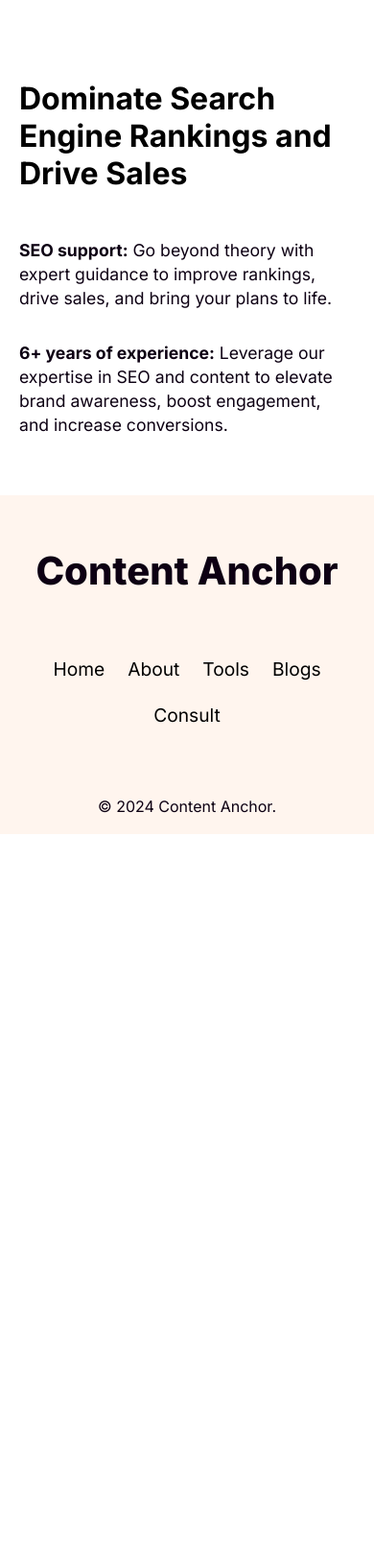
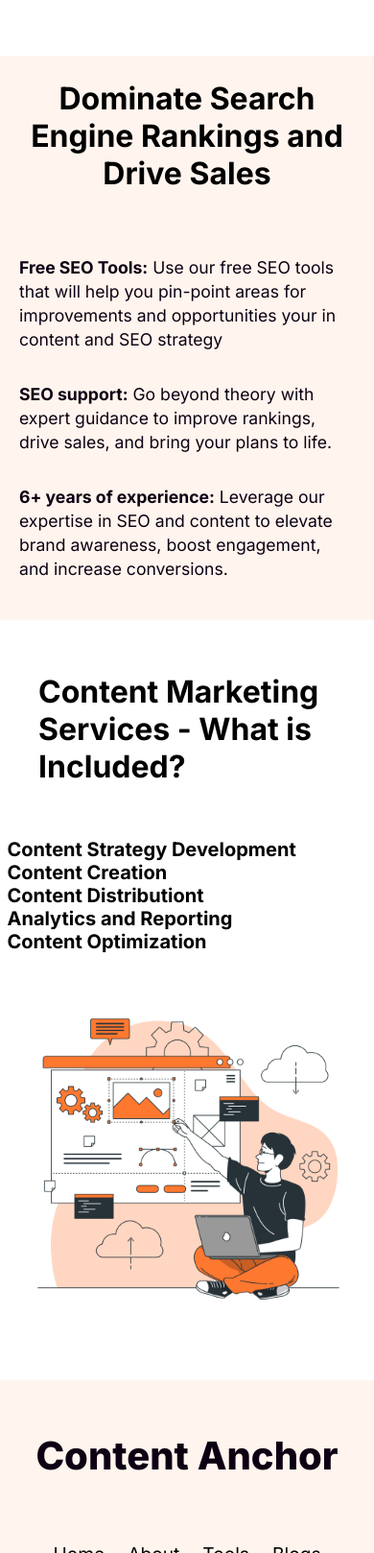
Before and after one commit to Monk-Sai/Content-Anchor, a plain HTML site: page index.html in a window 390 px wide. Shown: the part 1878-3496 px from the top of the page at 96% size. Before the commit the page ends 2747 px from the top, so only its background shows below. Drawn offline with Linux system fonts and the light colour scheme.

Commit message:
small fixes

```diff
--- a/css/content-anchor.css
+++ b/css/content-anchor.css
@@ -344,14 +344,57 @@
 }
 
 .fold-3 {
+  display: flex;
+  align-items: center;
+  flex-direction: column;
+  justify-content: space-around;
+  background-color: #fff5ee;
+}
+.fold-3 h2 {
+  padding: 25px 20px;
+  text-align: center;
+}
+.fold-3-content {
+  padding: 25px 20px;
+}
+
+.fold-4 {
   padding: 25px 20px;
   display: flex;
   align-items: center;
   flex-direction: column;
   justify-content: space-around;
 }
-.fold-3-content {
-
+.fold-4 h2 {
+  padding: 30px 20px;
+}
+.fold-4-content {
+  display: flex;
+  flex-direction: row;
+  justify-content: space-evenly;
+  align-items: center;
+}
+.fold-4-h3-p {
+  width: 45%;
+  padding: 25px 0;
+}
+.fold-4-content img {
+  display: flex;
+  width: 375px;
+}
+.fold-4-hide-seek-con h3,
+.fold-4-hide-seek-con1 h3,
+.fold-4-hide-seek-con2 h3,
+.fold-4-hide-seek-con3 h3,
+.fold-4-hide-seek-con4 h3 {
+  cursor: pointer;
+}
+.fold-4-hide-seek-con p,
+.fold-4-hide-seek-con1 p,
+.fold-4-hide-seek-con2 p,
+.fold-4-hide-seek-con3 p,
+.fold-4-hide-seek-con4 p {
+  display: none;
 }
 
 /* Add this media query for screens below 600px */
@@ -472,4 +515,19 @@
   .fold-2-img {
     width: 90%;
   }
+
+  .fold-4-content {
+    display: flex;
+    flex-direction: column;
+    justify-content: space-evenly;
+    align-items: center;
+  }
+  .fold-4-h3-p {
+    width: 100%;
+    padding: 25px 0;
+  }
+  .fold-4-content img {
+    display: flex;
+    width: 375px;
+  }
 }
--- a/index.html
+++ b/index.html
@@ -10,6 +10,8 @@
   <link rel="icon" href="imgs\content-anchor-favicon.png">
   <link rel="canonical" href="https://contentanchor.com">
   <script src="js/content-anchor.js"></script>
+  <meta name="robots" content="index, follow, MAX-SNIPPET:-1, MAX-VIDEO-PREVIEW:-1, MAX-IMAGE-PREVIEW:LARGE ">
+  <meta name="author" content="Saiprasad Acharya">
 
   <!-- Fonts -->
   <link rel="preconnect" href="https://fonts.googleapis.com">
@@ -54,7 +56,8 @@
     <section class="hero-fold">
       <div class="hero-fold-grid">
         <div class="hero-fold-h1">
-          <h1> Not Your Usual <span style="color: #ff661f; text-shadow: 2px 1px 0px #000;">SEO</span> and <span style="color: #ff661f; text-shadow: 2px 1px 0px #000;">Content Marketing</span> Hub.</h1>
+          <h1> Not Your Usual <span style="color: #ff661f; text-shadow: 2px 1px 0px #000;">SEO</span> and <span
+              style="color: #ff661f; text-shadow: 2px 1px 0px #000;">Content Marketing</span> Hub.</h1>
           <p>Content Anchor your go-to platform for learning all about SEO and Content marketing - from scratch!</p>
           <div class="hero-fold-buttons">
             <a href="https://contentanchor.com/content-and-seo-tools"><button>Free Tools</button></a>
@@ -62,7 +65,8 @@
           </div>
         </div>
         <div class="hero-fold-img">
-          <img src="imgs/Website Creator-bro.png" width="100%" alt="it describes about how content anchor helps you build your content and SEO">
+          <img src="imgs/Website Creator-bro.png" width="100%"
+            alt="it describes about how content anchor helps you build your content and SEO">
         </div>
       </div>
     </section>
@@ -70,7 +74,7 @@
     <section class="banner-fold">
       <div class="banner-fold-col">
         <div class="banner-fsl">
-            <p>Try Out The Best Free SEO Tools</p>
+          <p>Try Out The Best Free SEO Tools</p>
         </div>
         <div class="banner-fsr">
 
@@ -94,14 +98,49 @@
     </section>
 
     <section class="fold-3">
+      <h2>Dominate Search Engine Rankings and Drive Sales</h2>
       <div class="fold-3-content">
-        <h2>Dominate Search Engine Rankings and Drive Sales</h2>
-        <p></p>
+        <p><strong>Free SEO Tools:</strong> Use our free SEO tools that will help you pin-point areas for improvements
+          and opportunities your in content and SEO strategy</p>
+        <p><strong>SEO support:</strong> Go beyond theory with expert guidance to improve rankings, drive sales, and
+          bring your plans to life.</p>
+        <p><strong>6+ years of experience:</strong> Leverage our expertise in SEO and content to elevate brand
+          awareness, boost engagement, and increase conversions.</p>
       </div>
+    </section>
+
+    <section class="fold-4">
       <div>
-        <p><strong>SEO support:</strong> Go beyond theory with expert guidance to improve rankings, drive sales, and bring your plans to life.</p>
-        <p><strong>6+ years of experience:</strong> Leverage our expertise in SEO and content to elevate brand awareness, boost engagement, and increase conversions.</p>
+        <h2>Content Marketing Services - What is Included?</h2>
       </div>
+      <div class="fold-4-content">
+        <div class="fold-4-h3-p">
+          <div class="fold-4-hide-seek-con">
+            <h3 onclick="expand()">Content Strategy Development</h3>
+            <p aria-label="close" aria-hidden="true">Designing the blueprint for your content journey a strategic roadmap for brand success.</p>
+          </div>
+          <div class="fold-4-hide-seek-con1">
+            <h3 onclick="expand1()">Content Creation</h3>
+            <p aria-label="close" aria-hidden="true">Create optimized and captivating content across blogs, landing pages, websites, and in-depth eBooks with precision and creativity.</p>
+          </div>
+          <div class="fold-4-hide-seek-con2">
+            <h3 onclick="expand2()">Content Distributiont</h3>
+            <p aria-label="close" aria-hidden="true">Strategically distribute your content across digital channels for optimal reach and impact.</p>
+          </div>
+          <div class="fold-4-hide-seek-con3">
+            <h3 onclick="expand3()">Analytics and Reporting</h3>
+            <p aria-label="close" aria-hidden="true">Get data-driven insights to gauge content performance – ensuring informed decisions for your brand.</p>
+          </div>
+          <div class="fold-4-hide-seek-con4">
+            <h3 onclick="expand4()">Content Optimization</h3>
+            <p aria-label="close" aria-hidden="true">Fine-tuning and enhancing content for maximum relevance and effectiveness.</p>
+          </div>
+        </div>
+        <div class="fold-4-content">
+          <img id="" src="/imgs/Website Creator-bro.png" width="100%">
+        </div>
+      </div>
+
     </section>
 
   </main>
@@ -115,7 +154,7 @@
     <div class="footer-nav">
       <a href="https://contentanchor.com">Home</a>
       <a href="">About</a>
-      <a href="https://contentanchor.com/content-and-seo-tools">Tools</a>
+      <a href="https://contentanchor.com/content-and-seo-tools/">Tools</a>
       <a href="https://contentanchor.com/blog/">Blogs</a>
       <a href="">Consult</a>
     </div>
--- a/js/content-anchor.js
+++ b/js/content-anchor.js
@@ -6,3 +6,39 @@
   const sidebar = document.querySelector('.nav-ul-mobile')
   sidebar.style.display = 'none'
 }
+
+function expand(){
+  const dropdown = document.querySelector('.fold-4-hide-seek-con p')
+  dropdown.style.display = 'flex'
+
+  const alterdrop = document.querySelector('.fold-4-hide-seek-con1 p')
+  alterdrop.style.display = 'none'
+}
+function expand1(){
+  const dropdown = document.querySelector('.fold-4-hide-seek-con1 p')
+  dropdown.style.display = 'flex'
+
+  const alterdrop = document.querySelector('.fold-4-hide-seek-con p')
+  alterdrop.style.display = 'none'
+}
+function expand2(){
+  const dropdown = document.querySelector('.fold-4-hide-seek-con2 p')
+  dropdown.style.display = 'flex'
+
+  const alterdrop = document.querySelector('.fold-4-hide-seek-con1 p')
+  alterdrop.style.display = 'none'
+}
+function expand3(){
+  const dropdown = document.querySelector('.fold-4-hide-seek-con3 p')
+  dropdown.style.display = 'flex'
+
+  const alterdrop = document.querySelector('.fold-4-hide-seek-con2 p')
+  alterdrop.style.display = 'none'
+}
+function expand4(){
+  const dropdown = document.querySelector('.fold-4-hide-seek-con4 p')
+  dropdown.style.display = 'flex'
+
+  const alterdrop = document.querySelector('.fold-4-hide-seek-con3 p')
+  alterdrop.style.display = 'none'
+}
--- a/sitemap.xml
+++ b/sitemap.xml
@@ -8,3 +8,7 @@
     <loc>https://contentanchor.com/blog</loc>
     <priority>1</priority>
   </url>
+  <url>
+    <loc>https://contentanchor.com/content-and-seo-tools/</loc>
+    <priority>1</priority>
+  </url>
```
Also changed, not shown: about.html (+3 -3 lines), content-and-seo-tools/content-and-seo-tools.html (+3 -3 lines), content-and-seo-tools/ngrams-seo.html (+3 -3 lines), 3 other files.
